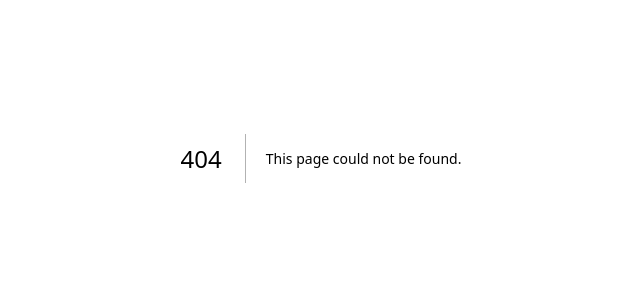
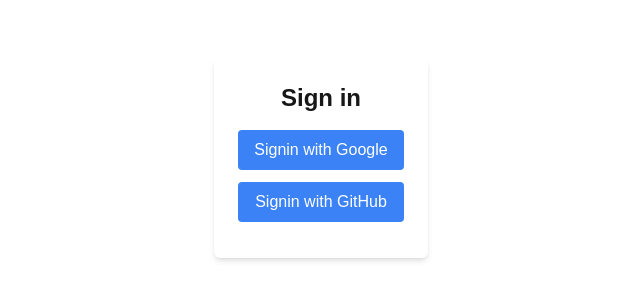
Before and after one commit to kanugurajesh/SmartDoc, a Next.js app: page /signin in a window 1280 px wide. Before the commit this address had no page. Shown: the part 242-542 px from the top of the page, without its empty margins (319-959 px from the left). Built offline with nearby package versions, Linux system fonts and the light colour scheme.

Commit message:
Adding the 0Auth Provider

```diff
--- a/app/login/page.tsx
+++ /dev/null
@@ -1,49 +0,0 @@
-"use client";
-
-import { signIn } from "@/auth";
-
-const SignIn = () => {
-  // Handler for Google sign-in
-  interface SignInEvent extends React.FormEvent<HTMLFormElement> {}
-
-  const handleGoogleSignIn = async (
-    e: React.FormEvent<HTMLFormElement>
-  ): Promise<void> => {
-    e.preventDefault();
-    await signIn("google");
-  };
-
-  // Handler for GitHub sign-in
-  const handleGithubSignIn = async (
-    e: React.FormEvent<HTMLFormElement>
-  ): Promise<void> => {
-    e.preventDefault();
-    await signIn("github");
-  };
-
-  return (
-    <main className="min-h-screen flex items-center justify-center">
-      <div className="bg-white p-6 rounded-md shadow-md">
-        <h1 className="text-2xl mb-4">Sign in</h1>
-        <form onSubmit={handleGoogleSignIn}>
-          <button
-            type="submit"
-            className="bg-blue-500 text-white py-2 px-4 rounded hover:bg-blue-600 w-full mb-3"
-          >
-            Sign in with Google
-          </button>
-        </form>
-        <form onSubmit={handleGithubSignIn}>
-          <button
-            type="submit"
-            className="bg-gray-800 text-white py-2 px-4 rounded hover:bg-gray-900 w-full"
-          >
-            Sign in with GitHub
-          </button>
-        </form>
-      </div>
-    </main>
-  );
-};
-
-export default SignIn;
--- /dev/null
+++ b/app/signin/page.tsx
@@ -0,0 +1,17 @@
+"use client";
+
+import SignIn from "@/components/sign-in";
+
+const Login = () => {
+  return (
+    <main className="min-h-screen flex items-center justify-center">
+      <div className="bg-white p-6 rounded-md shadow-md">
+        <h1 className="text-2xl mb-4 text-center font-semibold">Sign in</h1>
+        <SignIn provider="Google" />
+        <SignIn provider="GitHub" />
+      </div>
+    </main>
+  );
+};
+
+export default Login;
--- a/components/sign-in.tsx
+++ b/components/sign-in.tsx
@@ -1,13 +1,26 @@
-import { signIn } from "@/auth";
+"use client";
 
-const SignIn = (provider: string) => {
+// import { signIn } from "@/auth";
+import { signIn } from "next-auth/react";
+
+interface SignInProps {
+  provider: string;
+}
+
+const SignIn = (provider: SignInProps) => {
+  const handleSignIn = async (event: React.FormEvent<HTMLFormElement>) => {
+    event.preventDefault();
+    await signIn(provider.provider, {redirectTo: "/home"});
+  };
+
   return (
-    <form
-      action={async () => {
-        await signIn(provider);
-      }}
-    >
-      <button type="submit">Signin with Google</button>
+    <form onSubmit={handleSignIn}>
+      <button
+        className="bg-blue-500 text-white py-2 px-4 rounded hover:bg-blue-600 w-full mb-3"
+        type="submit"
+      >
+        Signin with {provider.provider}
+      </button>
     </form>
   );
 };
```
